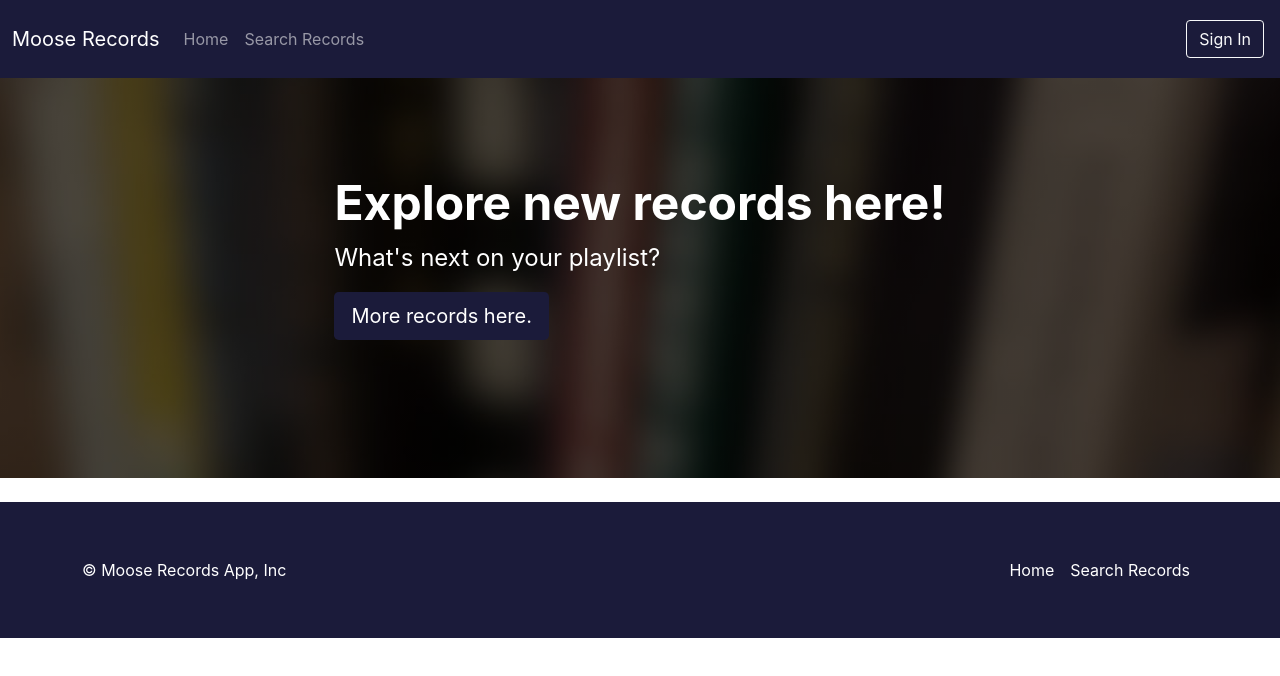
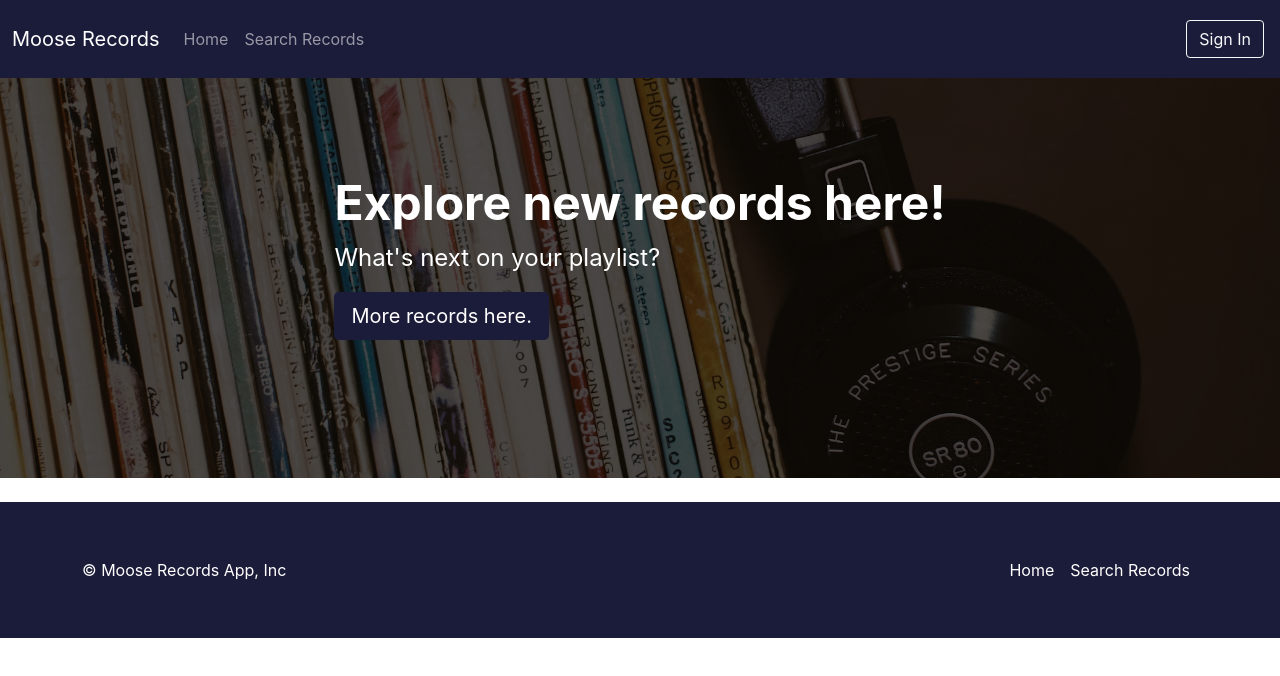
Before and after one commit to milosDamjanovic17/react-records, a React (Create React App) app in the folder 02-frontend/react-records/: page / in a window 1280 px wide. Shown: the top 676 px of the page. Built offline with nearby package versions, Linux system fonts and the light colour scheme.

Commit message:
added custom ExploreNewRecords background image

```diff
--- a/02-frontend/react-records/src/App.css
+++ b/02-frontend/react-records/src/App.css
@@ -3,9 +3,11 @@
 }
 
 .header {
-  background-image: linear-gradient( rgba(0, 0, 0, 0.7), rgba(0, 0, 0, 0.7) ), url("./Images/PublicImages/image-2.jpg");
+  background-image: linear-gradient( rgba(0, 0, 0, 0.7), rgba(0, 0, 0, 0.7) ), url("./Images/PublicImages/image-22.avif");
   opacity: var(--mainOpacity);
   height: 25em !important;
+  background-size: cover;
+  background-position: left 20% bottom 30%;
 }
 
 .dark-overlay {
```
Also changed, not shown: 02-frontend/react-records/src/Images/PublicImages/image-22.avif (added).
